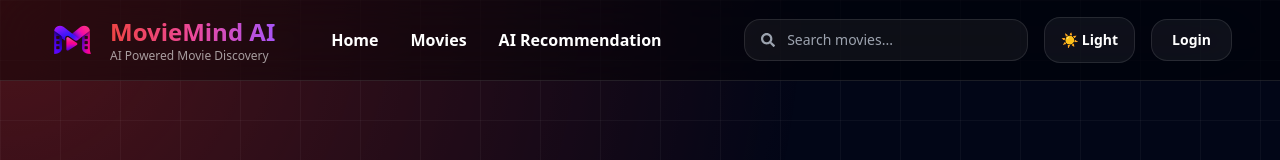
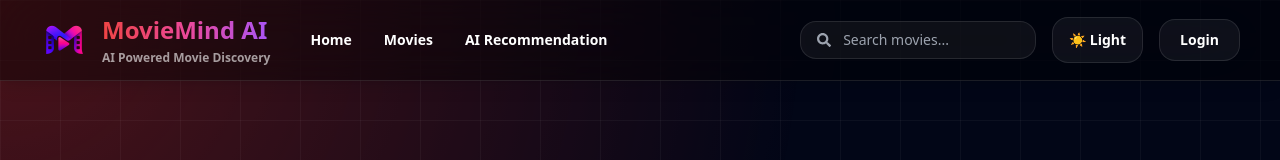
Before and after one commit to Jino31/moviemind-ai, a React (Vite) app in the folder frontend/: page / in a window 1280 px wide. Shown: the top 160 px of the page. Built offline with nearby package versions, Linux system fonts and the light colour scheme; no server answers.

Commit message:
Update navbar and menu layout

```diff
--- a/frontend/src/components/Navbar.jsx
+++ b/frontend/src/components/Navbar.jsx
@@ -32,51 +32,51 @@ function Navbar() {
   }, []);
 
   return (
-    <nav className="fixed top-0 left-0 w-full z-50 nav-bg backdrop-blur-2xl border-b border-line transition-colors duration-300">
-      <div className="w-full px-6 md:px-12 py-4 flex items-center justify-between">
+    <nav className="fixed top-0 left-0 w-full z-50 nav-bg backdrop-blur-2xl border-b border-line shadow-lg transition-colors duration-300">
+      <div className="max-w-7xl mx-auto px-6 md:px-10 py-3.5 flex items-center justify-between gap-6">
 
-        {/* LEFT CORNER: LOGO & NAV LINKS */}
-        <div className="flex items-center gap-10 lg:gap-14">
+        {/* LEFT CORNER: LOGO & BRAND */}
+        <div className="flex items-center gap-10">
           <Link to="/" className="flex items-center gap-3.5 group">
             <img
               src="/logo.png"
               alt="MovieMind AI"
-              className="h-11 w-11 md:h-12 md:w-12 object-contain group-hover:scale-105 transition-transform"
+              className="h-11 w-11 md:h-12 md:w-12 object-contain group-hover:scale-105 transition-transform flex-shrink-0"
             />
-            <div>
-              <h1 className="text-xl md:text-2xl font-black bg-gradient-to-r from-red-500 via-pink-500 to-purple-500 bg-clip-text text-transparent">
+            <div className="flex flex-col">
+              <h1 className="text-xl md:text-2xl font-black bg-gradient-to-r from-red-500 via-pink-500 to-purple-500 bg-clip-text text-transparent leading-none">
                 MovieMind AI
               </h1>
-              <p className="t-muted text-[10px] md:text-xs font-medium">
+              <p className="t-muted text-[10px] md:text-xs font-semibold mt-1">
                 AI Powered Movie Discovery
               </p>
             </div>
           </Link>
 
           {/* NAVIGATION LINKS */}
-          <div className="hidden md:flex items-center gap-8">
-            <Link to="/" className="text-base font-bold t-main hover:text-red-500 transition">
+          <div className="hidden lg:flex items-center gap-8">
+            <Link to="/" className="text-sm font-bold t-main hover:text-red-500 transition">
               Home
             </Link>
-            <Link to="/movies" className="text-base font-bold t-main hover:text-pink-500 transition">
+            <Link to="/movies" className="text-sm font-bold t-main hover:text-pink-500 transition">
               Movies
             </Link>
-            <Link to="/chatbot" className="text-base font-bold t-main hover:text-purple-500 transition">
+            <Link to="/chatbot" className="text-sm font-bold t-main hover:text-purple-500 transition">
               AI Recommendation
             </Link>
           </div>
         </div>
 
-        {/* RIGHT CORNER: SEARCH, THEME, PROFILE/LOGIN */}
-        <div className="flex items-center gap-4 ml-auto">
+        {/* RIGHT CORNER: SEARCH, THEME, PROFILE / LOGIN */}
+        <div className="flex items-center gap-4">
 
           {/* SEARCH BAR */}
-          <div className="hidden lg:flex items-center gap-3 surface border border-line px-4 py-2.5 rounded-2xl backdrop-blur-xl">
+          <div className="hidden xl:flex items-center gap-3 surface border border-line px-4 py-2 rounded-2xl backdrop-blur-xl">
             <FaSearch className="text-gray-400 text-sm" />
             <input
               type="text"
               placeholder="Search movies..."
-              className="bg-transparent outline-none t-main placeholder:text-gray-400 text-sm w-44 xl:w-56"
+              className="bg-transparent outline-none t-main placeholder:text-gray-400 text-sm w-44"
             />
           </div>
 
@@ -85,7 +85,7 @@ function Navbar() {
           {!user ? (
             <button
               onClick={() => navigate("/login")}
-              className="px-5 py-2.5 rounded-2xl surface surface-hover border border-line t-main text-sm font-bold transition-all shadow-sm"
+              className="px-5 py-2.5 rounded-2xl surface surface-hover border border-line t-main text-sm font-bold transition-all shadow-sm cursor-pointer"
             >
               Login
             </button>
@@ -101,7 +101,7 @@ function Navbar() {
                     "https://cdn-icons-png.flaticon.com/512/3177/3177440.png"
                   }
                   alt="profile"
-                  className="w-8 h-8 rounded-full object-cover border border-white/20"
+                  className="w-8 h-8 rounded-full object-cover border border-white/20 flex-shrink-0"
                 />
                 <span className="font-bold text-sm hidden sm:inline">
                   {user.displayName || "Explorer"}
@@ -109,7 +109,7 @@ function Navbar() {
               </div>
 
               {showMenu && (
-                <div className="absolute right-0 mt-3 w-72 rounded-3xl border border-line menu-bg backdrop-blur-2xl overflow-hidden z-50 shadow-[0_0_30px_rgba(255,0,100,0.2)]">
+                <div className="absolute right-0 mt-3 w-72 rounded-3xl border border-line menu-bg backdrop-blur-3xl overflow-hidden z-50 shadow-[0_0_30px_rgba(255,0,100,0.2)]">
                   <button
                     onClick={() => {
                       setShowMenu(false);
```
